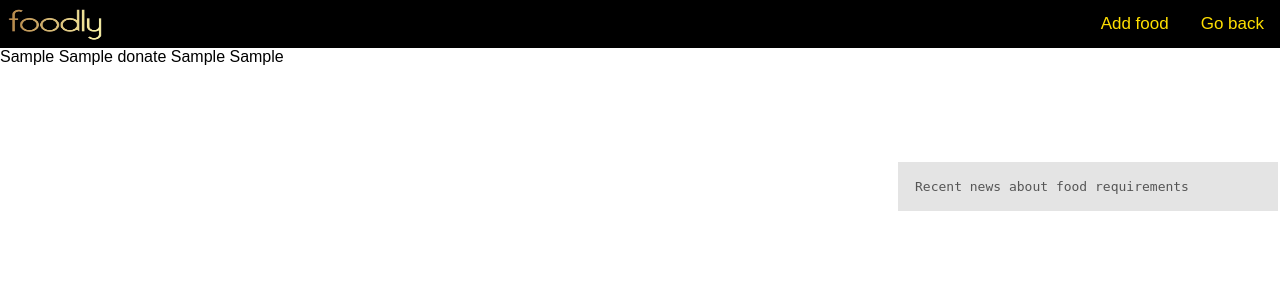
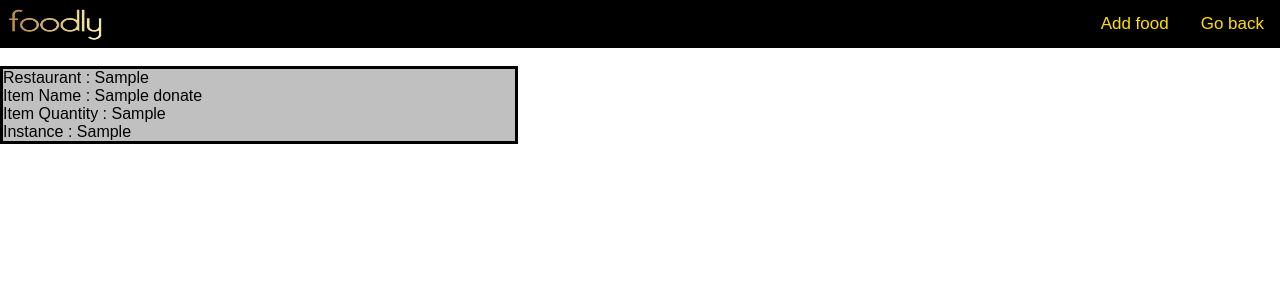
Before and after one commit to namanvashistha/hackfest_18, a PHP site: page /food_donation.php in a window 1280 px wide. Shown: the top 300 px of the page. Run offline with PHP 8.4, Linux system fonts and the light colour scheme; tables that the repository leaves empty or names only in its code hold one stand-in row (values such as "Sample post"); data that the repository does not hold is empty.

Commit message:
food donation

```diff
--- a/css/food_donation.css
+++ b/css/food_donation.css
@@ -156,3 +156,8 @@ span.psw {
 
 
 }
+.border{
+  border-style: solid;
+  width: 40%;
+  background-color: #C0C0C0;
+}
--- a/food_donation.php
+++ b/food_donation.php
@@ -58,18 +58,19 @@ if(isset($_POST['update'])){
   </div>
 </div>
 
-    </div>
+    </div><br>
+    <div class="card">
     <?php
     $sql = "SELECT * FROM `donate` WHERE 1;";
     $query = mysqli_query($con,$sql);
     while($k=mysqli_fetch_array($query))
-    {
-      echo $k['restaurant']." ".$k['item_name']." ".$k['item_quan']." ".$k['instance']."<br>";
-    }
-  ?>
+    {?><div class="border">
+     <?php echo "Restaurant : ".$k['restaurant']."<br>Item Name : ".$k['item_name']."<br>Item Quantity : ".$k['item_quan']."<br>Instance : ".$k['instance']."<br>";?>
+    </div><br><?php }
+  ?></div>
 <script src="js/food_donation.js"></script>
 </body>
 </html>
 <?php
-  include 'scrap.php';
+//  include 'scrap.php';
 ?>
```
